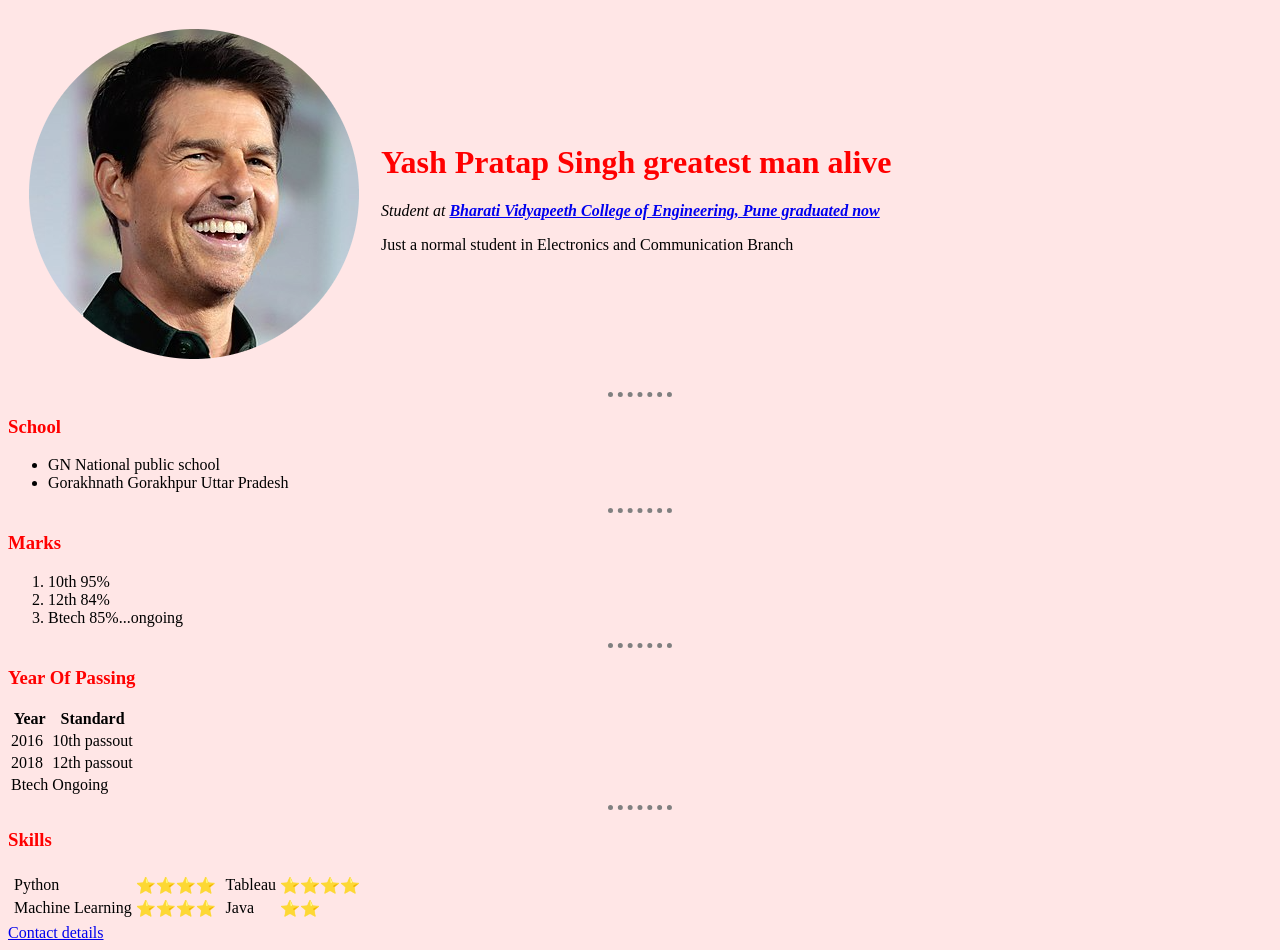
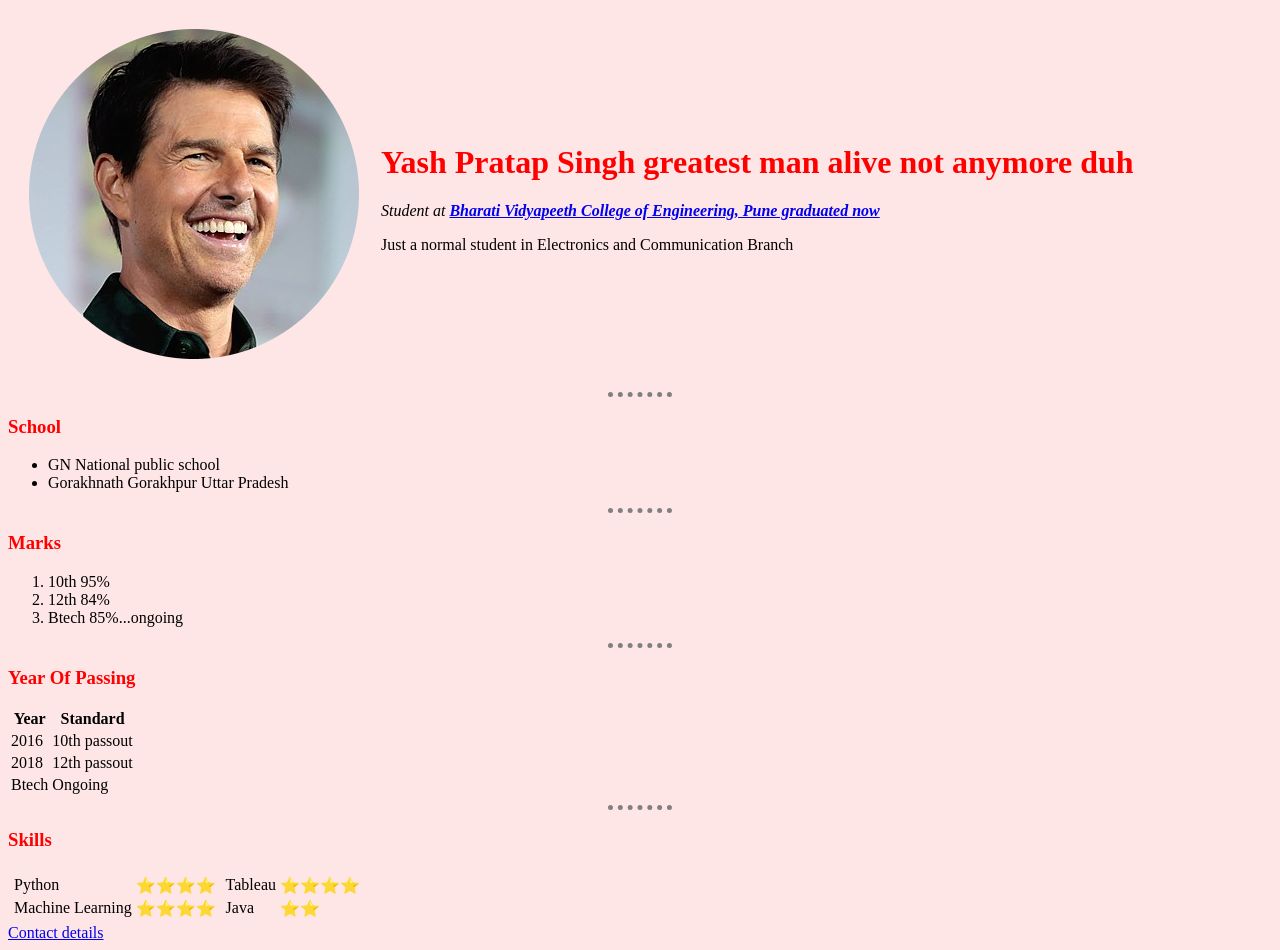
Before and after one commit to Yashsingh831/Static, a plain HTML site: page index.html in a window 1280 px wide. Drawn offline with Linux system fonts and the light colour scheme.

Commit message:
Update index.html

```diff
--- a/index.html
+++ b/index.html
@@ -13,7 +13,7 @@
     <tr>
       <td><img src="tom.png" alt="Not Available"></td>
       <td>
-        <h1>Yash Pratap Singh greatest man alive</h1>
+        <h1>Yash Pratap Singh greatest man alive not anymore duh</h1>
         <p><em>Student at <strong><a href="https://bvucoepune.edu.in/">Bharati Vidyapeeth College of Engineering, Pune graduated now</a></strong></em></p>
         <p>Just a normal student in Electronics and Communication Branch</p>
       </td>
```
